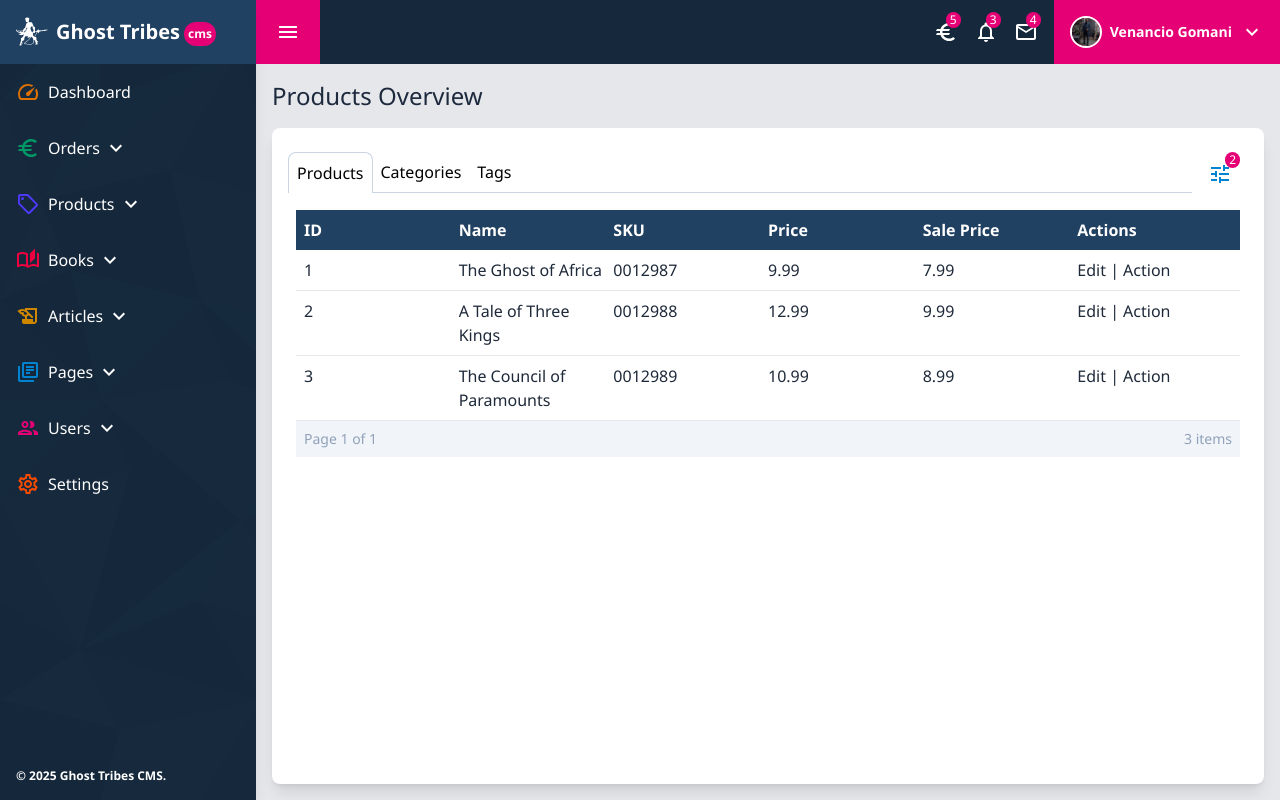
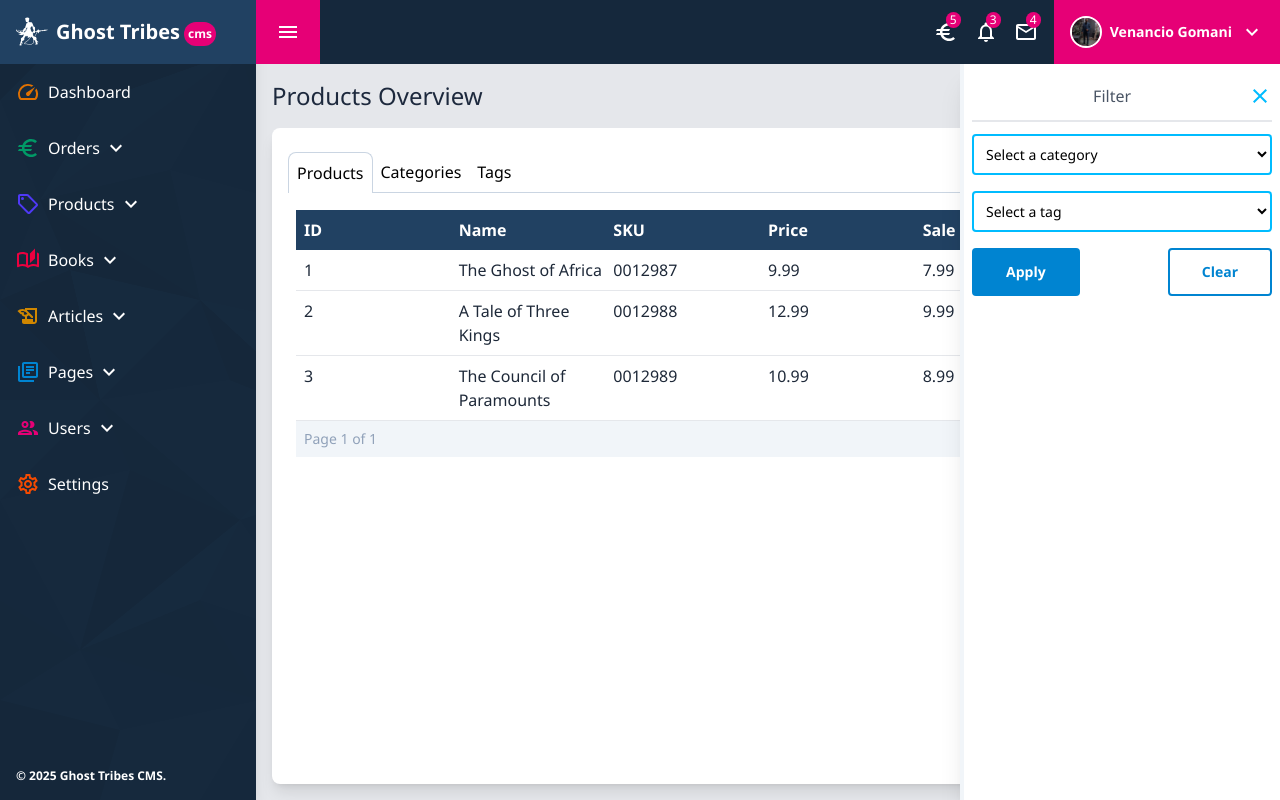
Before and after one commit to venanciogomani/ghosttribes-cms, a React (Vite) app: page /admin in a window 1280 px wide. Both pictures are taken after a click on the icon 1220 px from the left and 173 px from the top of the page. Built offline with nearby package versions, Linux system fonts and the light colour scheme.

Commit message:
add filters drawer

```diff
--- /dev/null
+++ b/src/components/concepts/products/EditProduct.tsx
@@ -0,0 +1,3 @@
+export default function EditProduct() {
+  return <div>Edit single product</div>;
+}
--- a/src/components/concepts/products/ProductsOverview.tsx
+++ b/src/components/concepts/products/ProductsOverview.tsx
@@ -5,8 +5,10 @@ import { categories, products, tags } from '../../../constants/data';
 import { createProductsDataTable } from './controllers/ProductsController';
 import { createCategoriesDataTable } from './controllers/CategoriesController';
 import { createTagsDataTable } from './controllers/TagsController';
+import FilterDrawer from '../../shared/FilterDrawer/FilterDrawer';
 
 export default function ProductsOverview() {
+  const [show, setShow] = useState<boolean>(false);
   const [selectedTab, setSelectedTab] = useState<string>('products');
   const [tableData, setTableData] = useState<IDataItem>({} as IDataItem);
 
@@ -33,7 +35,7 @@ export default function ProductsOverview() {
   };
 
   return (
-    <div className="flex flex-col h-full">
+    <div className="relative flex flex-col h-full p-4">
       <h1 className="text-2xl text-bold text-slate-800">Products Overview</h1>
       <div className="mt-4 bg-white rounded-lg w-full h-full shadow-lg">
         <div className="p-4 flex flex-col overflow-hidden">
@@ -87,7 +89,10 @@ export default function ProductsOverview() {
               <div className="p-2 grow border-b border-slate-300">&nbsp;</div>
             </div>
             <div className="relative p-4">
-              <TuneOutlinedIcon className="text-sky-600 cursor-pointer" />
+              <TuneOutlinedIcon
+                className="text-sky-600 cursor-pointer"
+                onClick={() => setShow(true)}
+              />
               <span className="absolute top-2 right-2 bg-pink-600 px-1 rounded-full text-white text-xs">
                 2
               </span>
@@ -96,6 +101,7 @@ export default function ProductsOverview() {
           <DataTable columns={tableData.columns} rows={tableData.rows} />
         </div>
       </div>
+      <FilterDrawer show={show} setShow={setShow} />
     </div>
   );
 }
--- /dev/null
+++ b/src/components/concepts/products/ViewProduct.tsx
@@ -0,0 +1,3 @@
+export default function ViewProduct() {
+  return <div>View single product</div>;
+}
--- /dev/null
+++ b/src/components/shared/FilterDrawer/FilterDrawer.tsx
@@ -0,0 +1,55 @@
+import CloseIcon from '@mui/icons-material/Close';
+
+interface IFilterDrawer {
+  show: boolean;
+  setShow: (show: boolean) => void;
+}
+export default function FilterDrawer({ show, setShow }: IFilterDrawer) {
+  return (
+    <div
+      className={`${!show ? 'hidden' : ''} absolute top-0 right-0 bg-white p-2 h-full w-80 shadow-xl border-l-4 border-slate-100 z-30`}
+    >
+      <div className="flex items-center justify-between my-3 pb-3 border-b-2 border-gray-200">
+        <span>&nbsp;</span>
+        <span className="text-gray-600">Filter</span>
+        <CloseIcon
+          className="text-sky-400 cursor-pointer"
+          onClick={() => {
+            setShow(false);
+          }}
+        />
+      </div>
+      {/* Add your filter components here */}
+      <div className="flex flex-col">
+        <select className="w-full p-2 border-2 border-sky-400 rounded text-sm">
+          <option value="">Select a category</option>
+          <option value="1">Category 1</option>
+          <option value="2">Category 2</option>
+          <option value="3">Category 3</option>
+        </select>
+        <select className="mt-4 w-full p-2 border-2 border-sky-400 rounded text-sm">
+          <option value="">Select a tag</option>
+          <option value="1">Tag 1</option>
+          <option value="2">Tag 2</option>
+          <option value="3">Tag 3</option>
+        </select>
+      </div>
+      <div className="w-full flex items-center justify-between mt-4">
+        <div
+          className="text-sm font-semibold bg-sky-600 border-2 border-sky-600 py-3 px-8
+            text-white rounded cursor-pointer hover:bg-sky-800 hover:border-sky-800
+            transition duration-300 ease-in-out"
+        >
+          Apply
+        </div>
+        <div
+          className="text-sm font-semibold border-2 border-sky-600 py-3 px-8
+            text-sky-600 rounded cursor-pointer hover:border-sky-800 hover:text-sky-800
+            transition duration-300 ease-in-out"
+        >
+          Clear
+        </div>
+      </div>
+    </div>
+  );
+}
--- a/src/components/shared/Header/Header.tsx
+++ b/src/components/shared/Header/Header.tsx
@@ -23,7 +23,7 @@ export default function Header({ closeSidebar }: IHeader) {
   };
 
   return (
-    <div className="w-full bg-[#15283c] h-16 flex justify-between items-center">
+    <div className="w-full bg-[#15283c] h-16 flex justify-between items-center z-50">
       <div
         className="flex items-center w-16 h-16 bg-pink-600 items-center
             justify-center text-white cursor-pointer hover:bg-pink-800
--- a/src/pages/Dashboard/Dashboard.tsx
+++ b/src/pages/Dashboard/Dashboard.tsx
@@ -13,7 +13,7 @@ export default function Dashboard() {
         className={`flex flex-col ${isSidebarOpen ? 'w-4/5' : 'w-[calc(100%_-_60px)]'}`}
       >
         <Header closeSidebar={() => setIsSidebarOpen(!isSidebarOpen)} />
-        <div className="p-4 h-full">
+        <div className=" h-full">
           <ProductsOverview />
         </div>
       </div>
```
